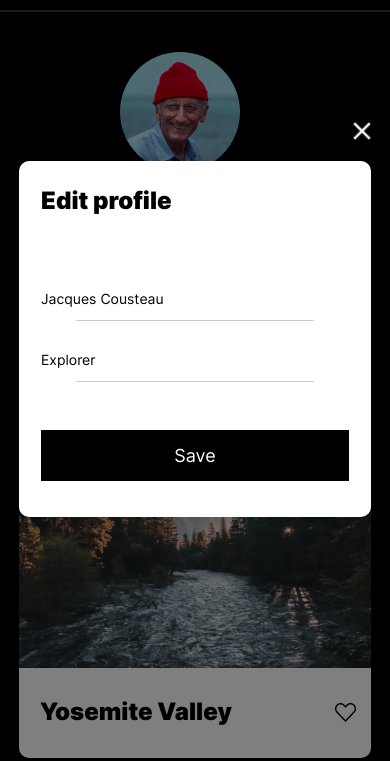
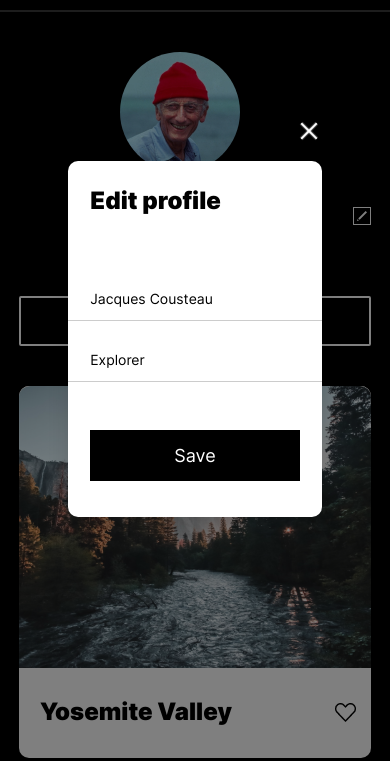
Before and after one commit to salamon1470/web_project_4, a plain HTML site: page index.html in a window 390 px wide. Both pictures are taken after a click on the button 362 px from the left and 299 px from the top of the page. Shown: the part 83-844 px from the top of the page. Drawn offline with Linux system fonts and the light colour scheme.

Commit message:
FourthSprintProj-1stFix

```diff
--- a/blocks/popup/__container/popup__container.css
+++ b/blocks/popup/__container/popup__container.css
@@ -1,10 +1,16 @@
 .popup__container {
-    width: calc(100% - 745px * 2);
+    width: 24vw;
     background: #FFFFFF;
     box-shadow: 0px 0px 25px rgba(0, 0, 0, 0.15);
     border-radius: 10px;
     z-index: 10;
     position: relative;
+}
+
+@media (max-width: 1800px) {
+    .popup__container {
+        width: 30vw;
+    }
 }
 
 @media screen and (max-width: 1280px) {
@@ -21,12 +27,12 @@
 
 @media (max-width: 997px) {
     .popup__container {
-        width: calc(100% - 250px * 2);
+        width: 39vw;
     }
 }
 
 @media (max-width: 600px) {
     .popup__container {
-        width: calc(100% - 19px * 2);
+        width: 65vw;
     }
 }
--- a/blocks/popup/__line/popup__line.css
+++ b/blocks/popup/__line/popup__line.css
@@ -3,11 +3,17 @@
     border-bottom: 1px solid #000000;
     padding: 0;
     margin: 0 auto;
-    max-width: 358px;
+    width: 83%;
+}
+
+@media (max-width: 1115px) {
+    .popup__line {
+        width: 80%;
+    }
 }
 
 @media (max-width: 600px) {
     .popup__line {
-        max-width: 238px;
+        width: 100%;
     }
 }
```
